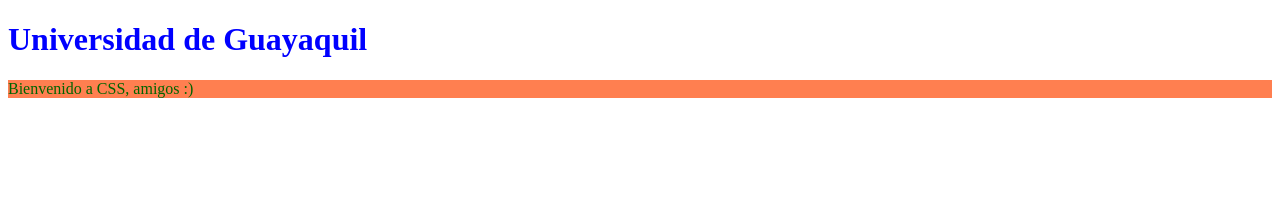
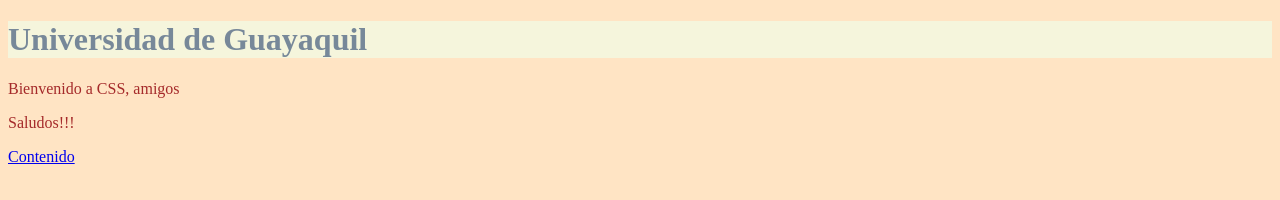
Before and after one commit to Joseman16/CursoJavascriptUnedol, a plain HTML site: page EjerciciosHTMLyCSS/ManejoColores/ejer03.html in a window 1280 px wide. Drawn offline with Linux system fonts and the light colour scheme.

Commit message:
Ejericios de aplicacion de colores y estilos

```diff
--- /dev/null
+++ b/EjerciciosHTMLyCSS/ManejoColores/CSS/estilo.css
@@ -0,0 +1,8 @@
+h1 {
+  color: blue;
+}
+
+p {
+  color: brown;
+  /*background-color: red;*/
+}
--- a/EjerciciosHTMLyCSS/ManejoColores/ejer03.html
+++ b/EjerciciosHTMLyCSS/ManejoColores/ejer03.html
@@ -4,20 +4,34 @@
     <meta charset="UTF-8">
     <meta name="viewport" content="width=device-width, initial-scale=1.0">
     <title>Document</title>
+
+    <link rel="stylesheet" href="CSS/estilo.css">
+
+    <style>
+        h1{
+            color: white;
+        }
+    </style>
+
+    <!--
     <style>
         h1{
             color: blue;
         }
 
         p{
-            color:darkgreen;
-            background-color: coral;
+            color:aliceblue;
+            background-color: red;
         }
     </style>
+
+    -->
 </head>
-<body>
-    <h1>Universidad de Guayaquil</h1>
-    <p>Bienvenido a CSS, amigos :) </p>
+<body style="background-color: bisque;">
+    <h1 style="color: lightslategray; background-color: beige;" >Universidad de Guayaquil</h1>
+    <p>Bienvenido a CSS, amigos</p>
+    <p>Saludos!!!</p>
+    <a href="contenido.html">Contenido</a>
 
 </body>
 </html>
```
Also changed, not shown: EjerciciosHTMLyCSS/ManejoColores/contenido.html (added, +14 -0 lines).
